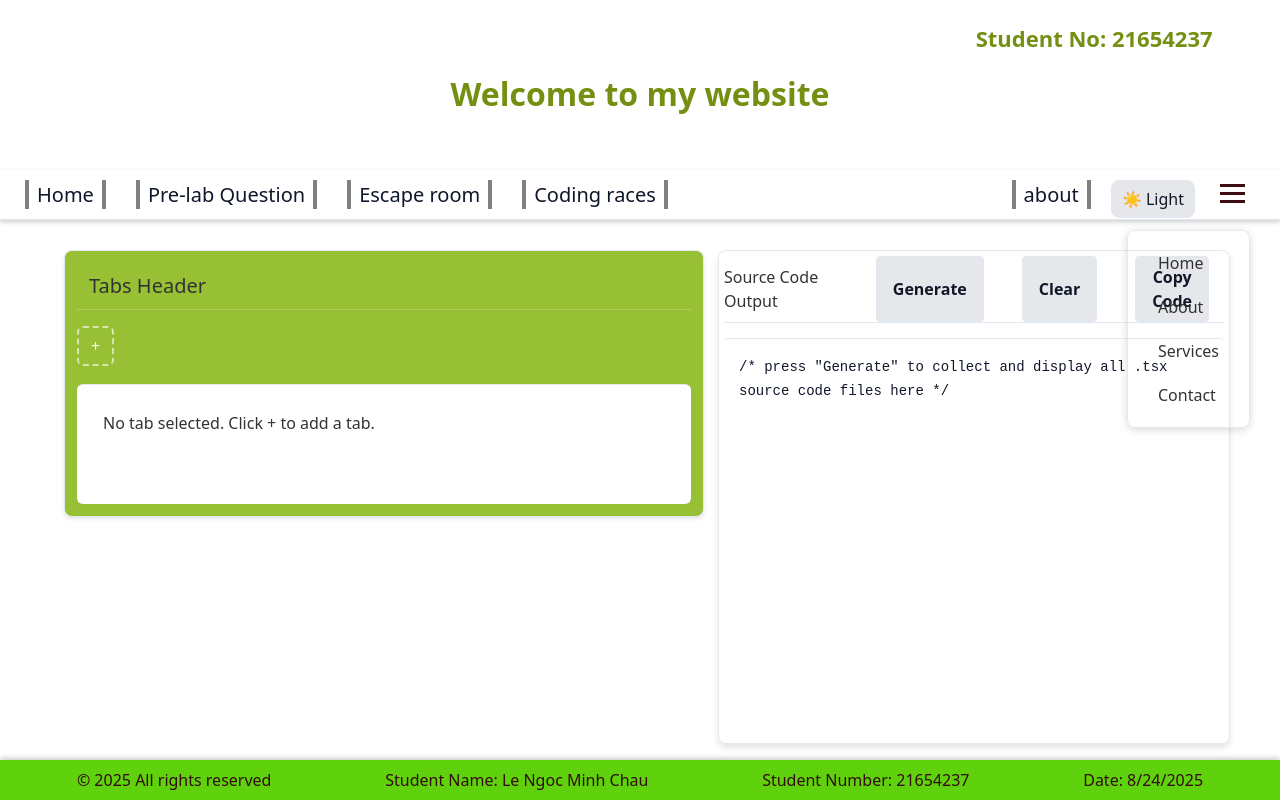
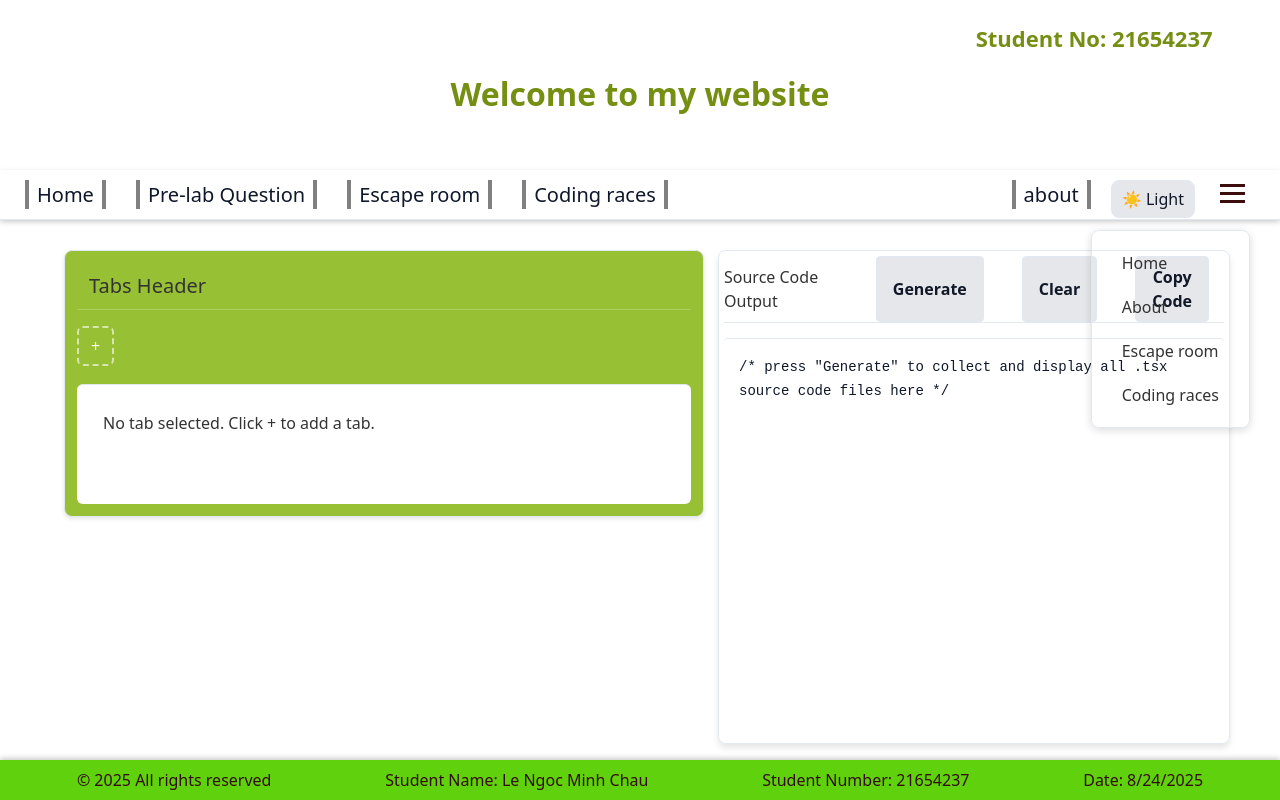
Before and after one commit to Chau05-git/Assignment-1-CSE3CWA-Frontend-web, a Next.js app: page / in a window 1280 px wide. Both pictures are taken after a click on the element 1232 px from the left and 193 px from the top of the page. Built offline with nearby package versions, Linux system fonts and the light colour scheme.

Commit message:
nav bar change

```diff
--- a/app/Components/Navbar.tsx
+++ b/app/Components/Navbar.tsx
@@ -78,8 +78,8 @@ const Navbar = () => {
           <ul>
             <li><Link href="/">Home</Link></li>
             <li><Link href="/about">About</Link></li>
-            <li><Link href="#services">Services</Link></li>
-            <li><Link href="#contact">Contact</Link></li>
+            <li><Link href="#services">Escape room</Link></li>
+            <li><Link href="#contact">Coding races</Link></li>
           </ul>
         </div>
       )}
```
